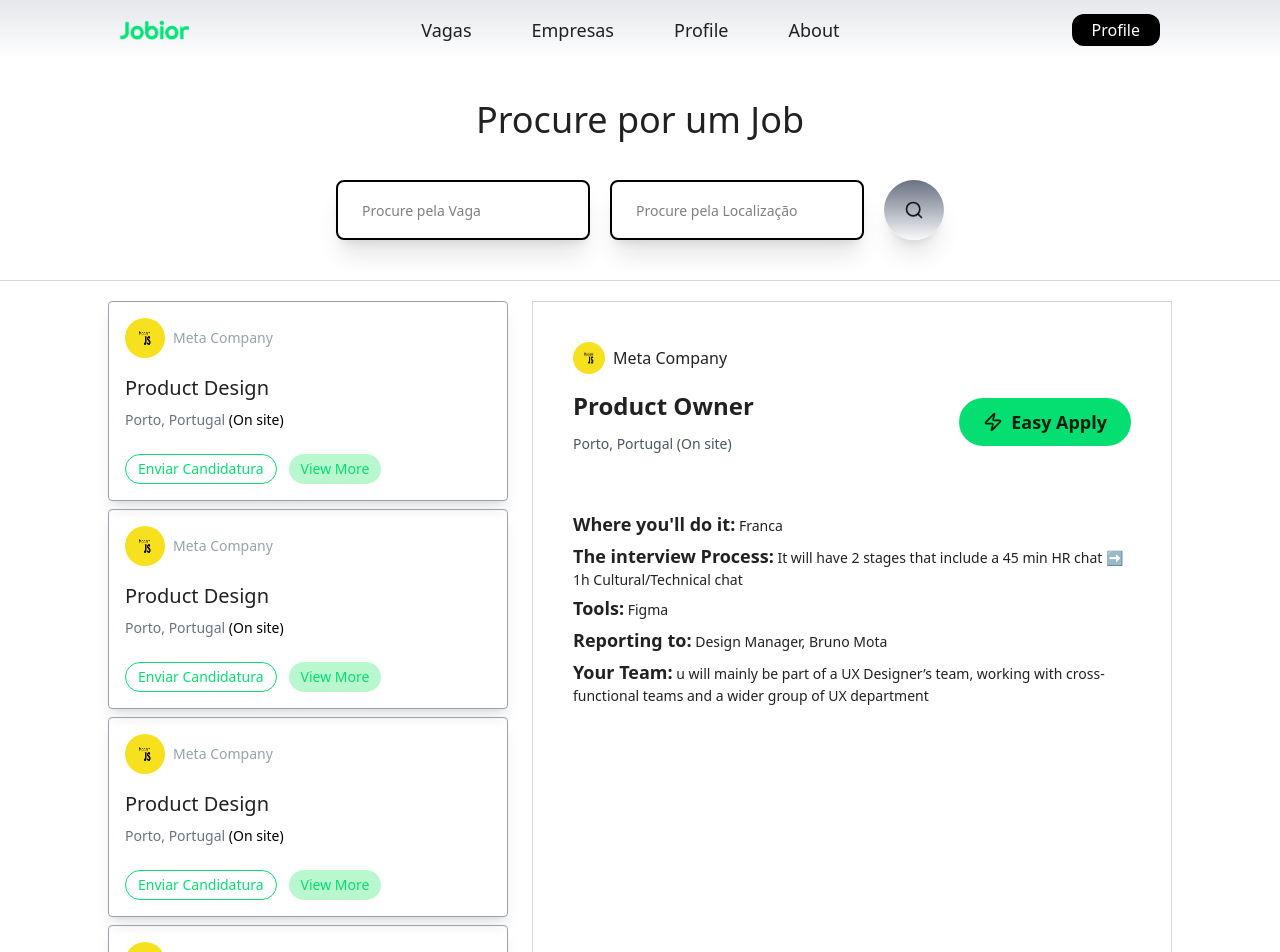
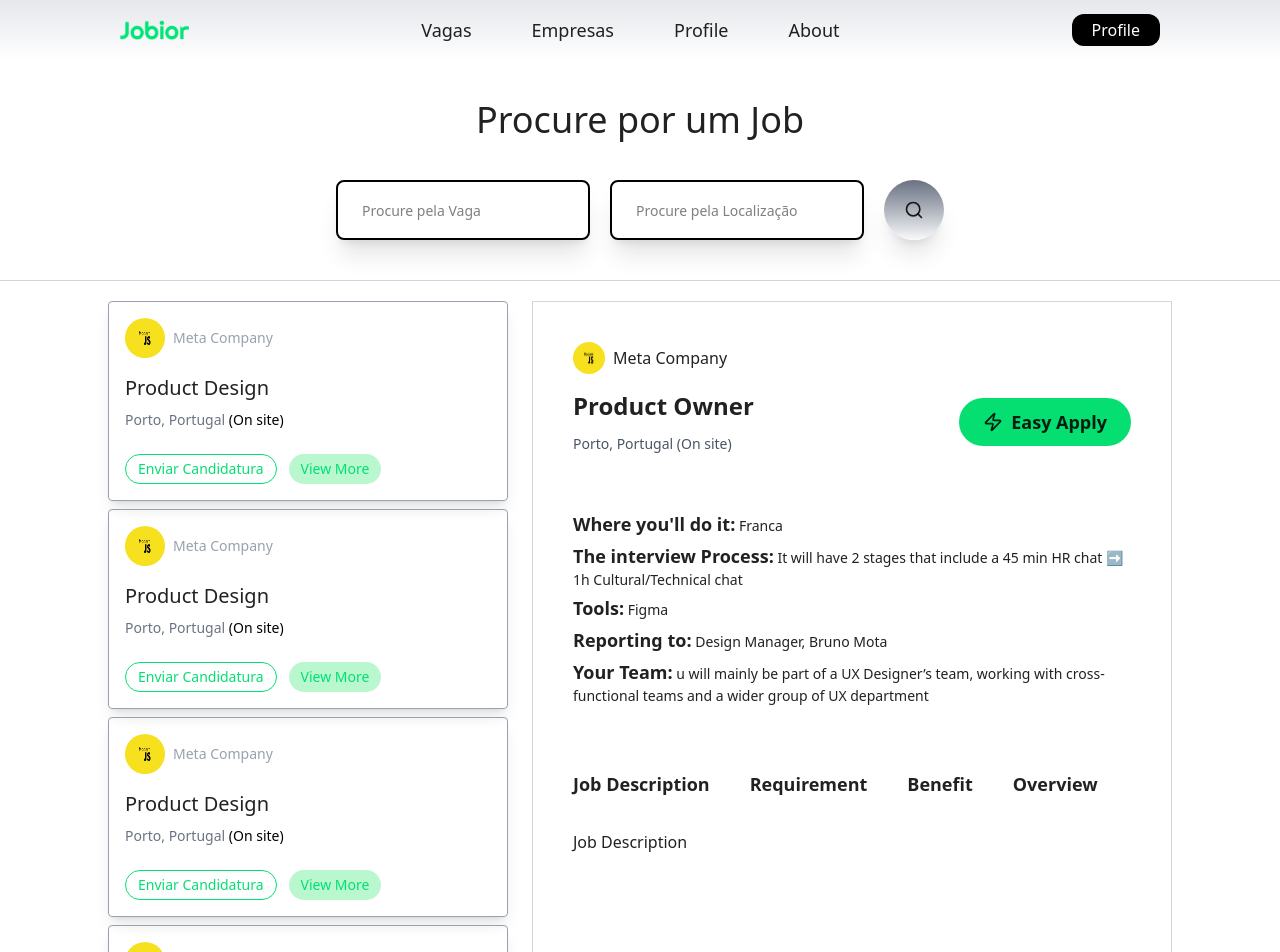
Before and after one commit to Trabalho-Tic/Tic-Site-de-vagas-de-emprego-, a React (Vite) app in the folder Frontend/TicFrontend/: page /vagas in a window 1280 px wide. Shown: the top 952 px of the page. Built offline with nearby package versions, Linux system fonts and the light colour scheme.

Commit message:
Modelando o job description

```diff
--- a/Frontend/TicFrontend/src/Pages/Vaga.jsx
+++ b/Frontend/TicFrontend/src/Pages/Vaga.jsx
@@ -5,6 +5,7 @@ import Header from "../components/Header"
 import Input from "../components/input"
 import Card from "../components/Card";
 import VagaDescricao from "../components/VagaDescricao";
+import Footer from "../components/Footer"
 
 function Vaga() {
     return (
@@ -18,7 +19,7 @@ function Vaga() {
                 <button className="w-15 items-center bg-gradient-to-t from-gray-50 to-gray-500 p-5 rounded-4xl transition-all duration-400 shadow-xl hover:-translate-y-1"><Search size={20} /></button>
             </div>
         </section>
-        <section className="flex w-full px-27 pt-5 gap-6">
+        <section className="flex w-full px-27 py-5 gap-6">
             <div className="flex flex-col gap-2">
                 <Card />
                 <Card />
@@ -32,6 +33,7 @@ function Vaga() {
                 <VagaDescricao />
             </div>
         </section>
+        <Footer />
         </>
     )
 }
--- a/Frontend/TicFrontend/src/components/VagaDescricao.jsx
+++ b/Frontend/TicFrontend/src/components/VagaDescricao.jsx
@@ -26,6 +26,23 @@ function VagaDescricao() {
                 <p className="text-sm font-medium pb-1"><span className="text-lg font-semibold">Reporting to:</span> Design Manager, Bruno Mota</p>
                 <p className="text-sm font-medium pb-1"><span className="text-lg font-semibold">Your Team:</span> u will mainly be part of a UX Designer’s team, working with cross-functional teams and a wider group of UX department</p>
             </div>
+            <nav className="pt-15 pb-8">
+                <ul className="flex gap-10 ">
+                    <li><a className="text-lg font-semibold pb-1 transition-all duration-300 hover:border-b-2 hover:text-gray-500" href="">Job Description</a></li>
+                    <li><a className="text-lg font-semibold pb-1 transition-all duration-300 hover:border-b-2 hover:text-gray-500" href="">Requirement</a></li>
+                    <li><a className="text-lg font-semibold pb-1 transition-all duration-300 hover:border-b-2 hover:text-gray-500" href="">Benefit</a></li>
+                    <li><a className="text-lg font-semibold pb-1 transition-all duration-300 hover:border-b-2 hover:text-gray-500" href="">Overview</a></li>
+                </ul>
+            </nav>
+            <div>
+                <p>Job Description</p>
+                <p></p>
+                <div>
+                    <p></p>
+                    <p></p>
+                    <p></p>
+                </div>
+            </div>
         </>
     )
 }
```
